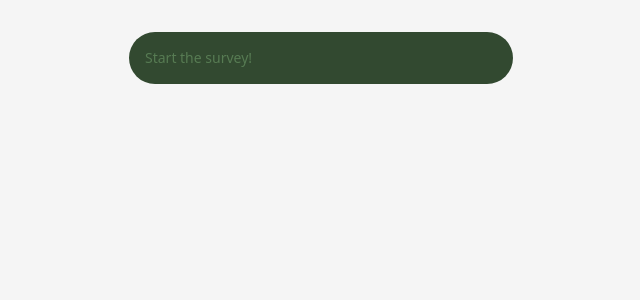
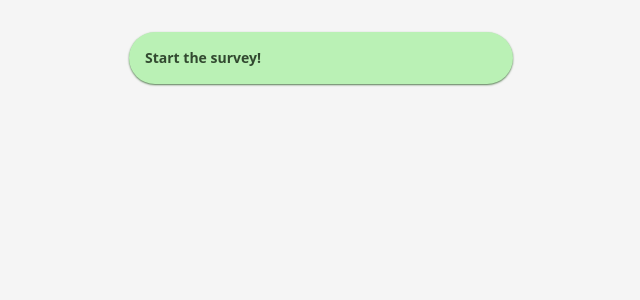
Before and after one commit to pnxl/senangsegar, a Nuxt app: page / in a window 1280 px wide. Shown: the top 300 px of the page, without its empty margins (319-959 px from the left). Built offline with nearby package versions, Linux system fonts and the light colour scheme.

Commit message:
styles: buton

```diff
--- a/pages/index.vue
+++ b/pages/index.vue
@@ -2,7 +2,7 @@
   <div class="min-h-screen p-8 md:w-[56rem]">
     <div class="min-w-full flex justify-center">
       <button
-        class="rounded-full bg-brand-darkest w-full hover:bg-brand-darker p-4 md:w-96 justify-between flex"
+        class="rounded-full dark:bg-brand-darkest text-brand-darkest font-semibold bg-brand-light shadow-brand-darker shadow-sm w-full hover:bg-brand-dark dark:hover:bg-brand-darker p-4 md:w-96 justify-between flex"
       >
         Start the survey!
       </button>
```
